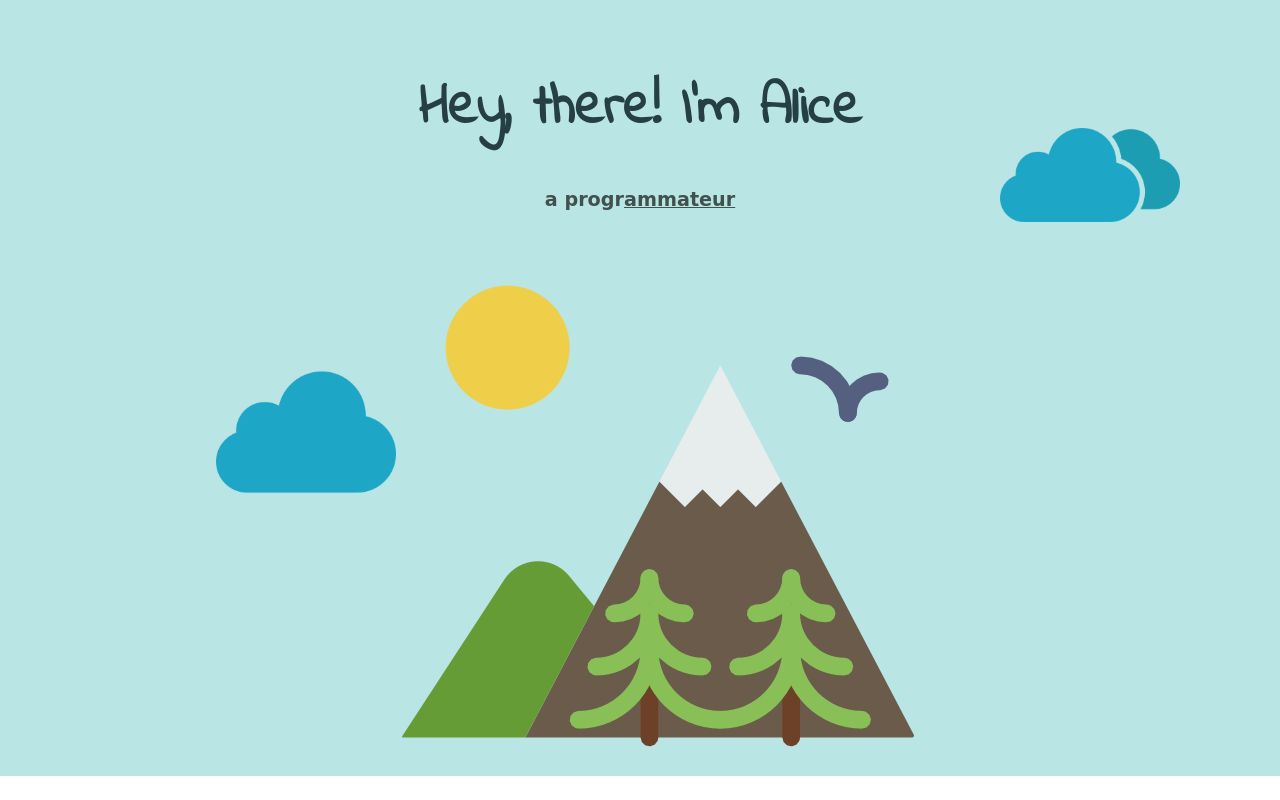
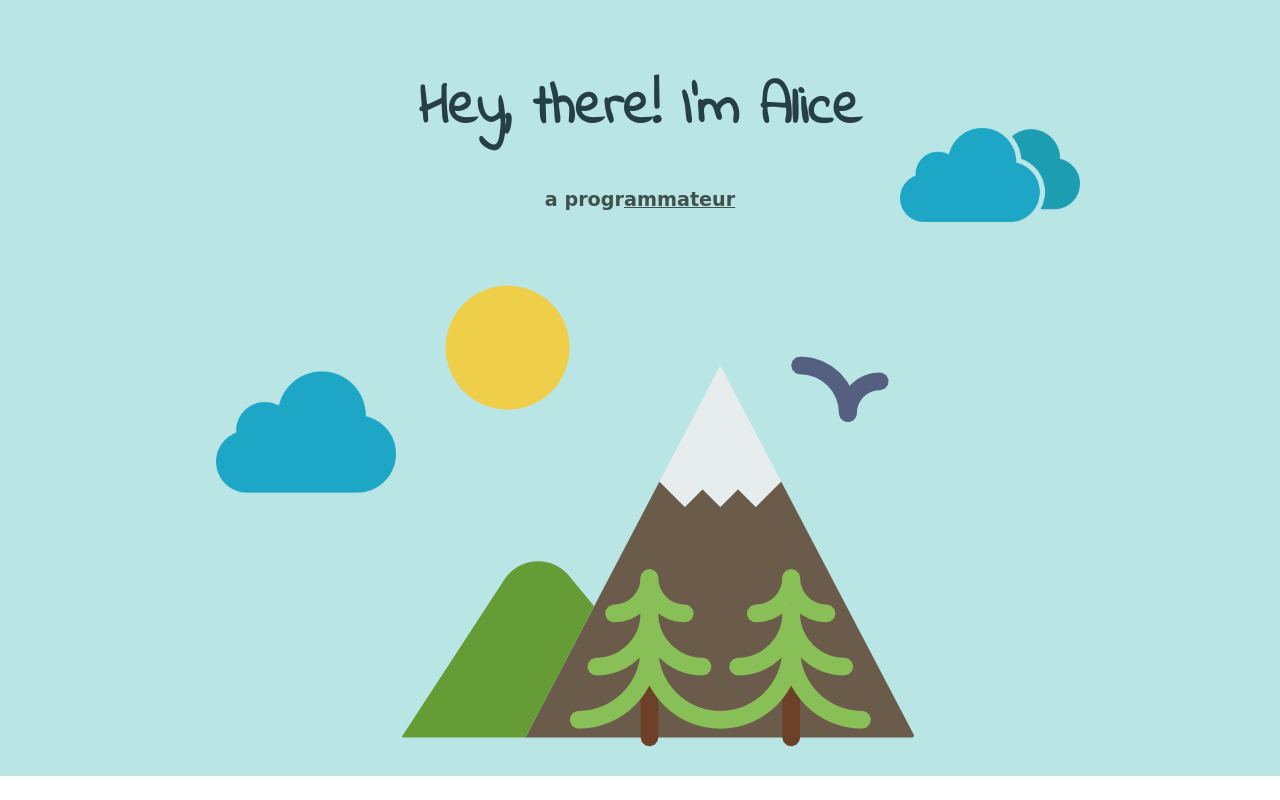
Before and after one commit to candido-alice/mynewcv, a plain HTML site: page index.html in a window 1280 px wide. Shown: the top 800 px of the page. Drawn offline with Linux system fonts and the light colour scheme; a web font is replaced by a local one.

Commit message:
Update styles.css

```diff
--- a/css/styles.css
+++ b/css/styles.css
@@ -105,7 +105,7 @@ a:hover {
 
 .top-cloud {
   position: static;
-  margin-left: 900px;
+  margin-left: 700px;
   margin-bottom: -200px;
 
 }
```
